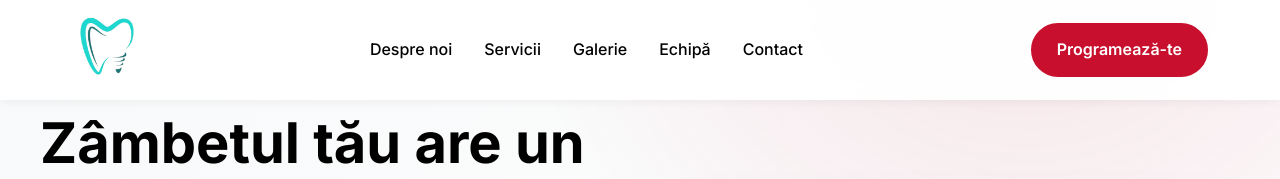
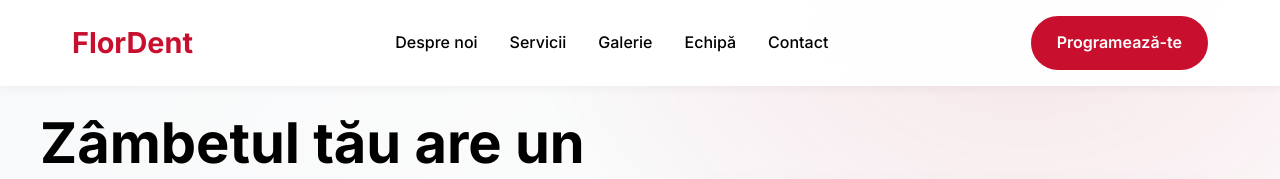
Before and after one commit to sorinpintilie-lgtm/flordent, a plain HTML site: page index.html in a window 1280 px wide. Shown: the top 179 px of the page. Drawn offline with Linux system fonts and the light colour scheme.

Commit message:
Update header scroll behavior and replace logo with text

```diff
--- a/index.html
+++ b/index.html
@@ -15,7 +15,7 @@
     <header class="header">
         <nav class="nav">
             <div class="nav-brand">
-                <img src="logoartzdent-nav.png" alt="FlorDent Logo" class="logo">
+                <span class="logo-text">FlorDent</span>
             </div>
             <ul class="nav-menu">
                 <li><a href="#home" class="nav-link">Despre noi</a></li>
--- a/script.js
+++ b/script.js
@@ -35,10 +35,27 @@ document.addEventListener('DOMContentLoaded', function() {
     // Header scroll effect
     const header = document.querySelector('.header');
     let lastScrollTop = 0;
+    let isScrollingDown = false;
 
     window.addEventListener('scroll', function() {
         const scrollTop = window.pageYOffset || document.documentElement.scrollTop;
 
+        // Determine scroll direction
+        if (scrollTop > lastScrollTop && scrollTop > 100) {
+            // Scrolling down
+            if (!isScrollingDown) {
+                header.style.transform = 'translateY(-100%)';
+                isScrollingDown = true;
+            }
+        } else {
+            // Scrolling up
+            if (isScrollingDown) {
+                header.style.transform = 'translateY(0)';
+                isScrollingDown = false;
+            }
+        }
+
+        // Update header styling based on scroll position
         if (scrollTop > 100) {
             header.style.background = 'rgba(255, 255, 255, 0.95)';
             header.style.backdropFilter = 'blur(10px)';
--- a/style.css
+++ b/style.css
@@ -52,6 +52,7 @@ body {
     box-shadow: 0 2px 10px rgba(0, 0, 0, 0.05);
     z-index: 1000;
     transition: var(--transition);
+    transform: translateY(0);
 }
 
 .nav {
@@ -63,8 +64,10 @@ body {
     margin: 0 auto;
 }
 
-.nav-brand .logo {
-    height: 60px;
+.nav-brand .logo-text {
+    font-size: 1.8rem;
+    font-weight: 700;
+    color: var(--primary-red);
     transition: var(--transition);
 }
 
```
